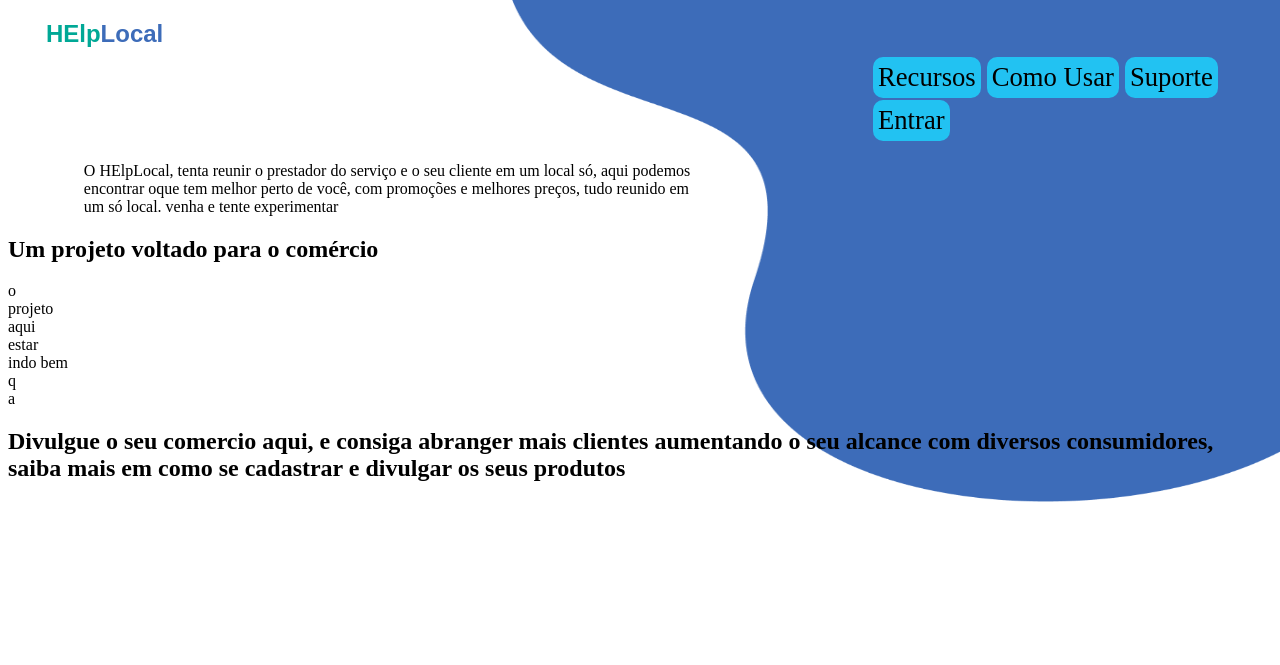
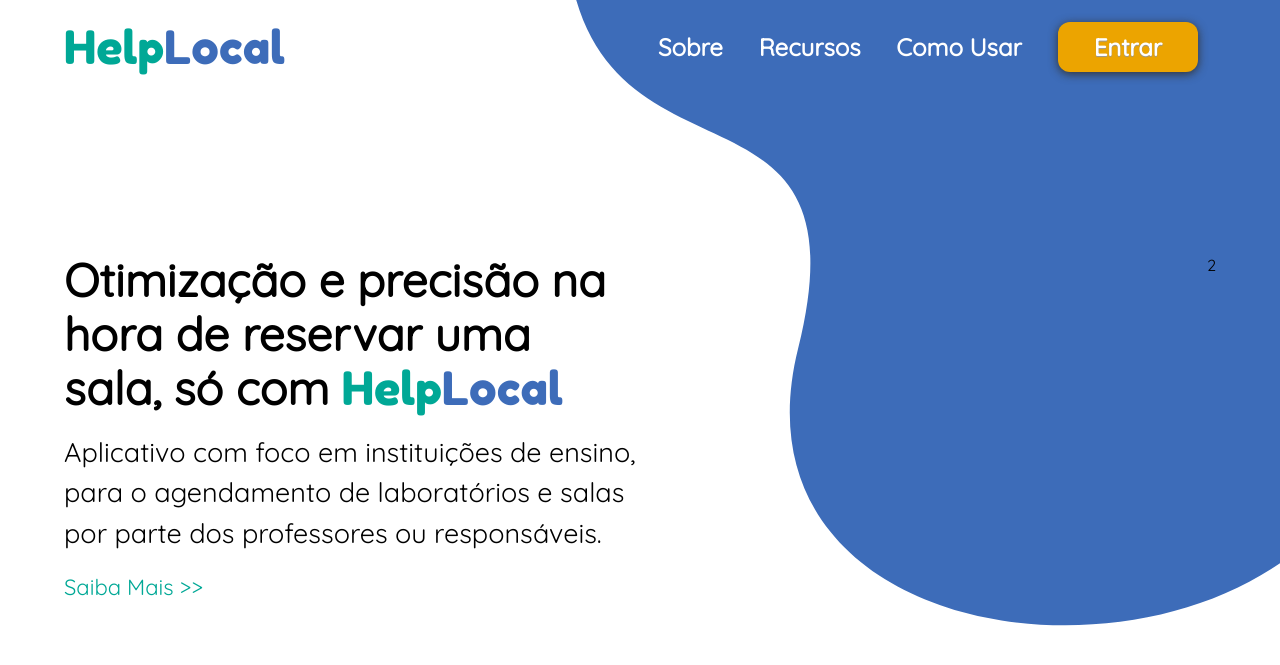
Before and after one commit to rign0002/Hackathon-Sebrae, a PHP site: page / in a window 1280 px wide. Shown: the top 665 px of the page. Run offline with PHP 8.4, Linux system fonts and the light colour scheme.

Commit message:
terminei a pagina inicial

```diff
--- a/css/style.css
+++ b/css/style.css
@@ -1,59 +1,137 @@
-/* MEnu */
-nav#menu h1{
-    display: none;
+@import url('https://fonts.googleapis.com/css?family=Fredoka+One|Quicksand&display=swap');
+
+/***********************************
+             Padrão
+***********************************/
+* {
+    padding: 0;
+    margin: 0;
+    box-sizing: border-box;
 }
 
-nav#menu {
-    display: block;
+html {
+    font-size: 16px;
+    line-height: 1.5;
+    font-family: 'Quicksand', sans-serif;
 }
 
-nav#menu ul{
-    position: absolute;
-    top: 5%;
-    left: 65%;
+body {
+    background: url(../img/Fundo-azul.svg) no-repeat;
+    background-position: top right;
+    background-size: 55%;
 }
 
-nav#menu li{
+/**** Layout ****/
+
+#interface {
+    padding: 1%;
+    margin: 0 4%;
+    display: grid;
+    grid-template-areas: "a a" "b c";
+}
+
+.grid1 {
+    grid-area: a;
+    min-height: 30vh;
+}
+
+.grid2 {
+    grid-area: b;
+    width: 50%;
+}
+
+.grid3 {
+    grid-area: c;
+}
+
+/***********************************
+                NAV
+***********************************/
+
+#barra-superior {
+    display: flex;
+    align-items: center;
+    justify-content: space-around;
+}
+
+#menu {
+    display: flex;
+    justify-content: space-evenly;
+    width: 100%;
+}
+
+#logo {
+    width: 50%;
+}
+
+#lista-navegacao {
+    display: flex;
+    width: 50%;
+    align-items: baseline;
+    justify-content: space-around;
+    list-style-type: none;
+    color: white;
+    font-weight: 900;
+    font-size: 24px;
+}
+
+#lista-navegacao > #entrar {
+    background-color: #ECA400;
+    padding: 7px 36px;
+    border-radius: 12px;
+    text-shadow: 0px 1px 1px rgb(150,150,150);
+    box-shadow: 0px 2px 10px rgb(50,50,50);
     text-decoration: none;
-    background-color: #22C2F2;
-    display: inline-block;
-    font-size: 20pt;
-    padding: 5px;
-    margin: 1px;
-    transition: 1s;
-    border-radius: 10px;
+    color: white;
+}
+
+/***********************************
+                CORPO
+***********************************/
+
+#titulo1 > h1{
+    font-size: 46px;
+    line-height: 54px;
+    margin-bottom: 3%;
+}
+
+#titulo1 > p:first-of-type {
+    font-size: 27px;
+    font-weight: 100;
+    margin-bottom: 3%;
+}
+
+#titulo1 > p:last-of-type {
+    color: #00A896;
+    font-size: 22px;
 }
 
 
-nav#menu li:hover{
-    background-color: cadetblue;
+
+
+
+
+/***********************************
+            A PARTE
+***********************************/
+
+.help-local {
+    font-size: 46px;
+    font-family: 'Fredoka One';
+    font-weight: 100;
 }
 
-/* Logo */
-
-h1#logo {
+.verde {
     color: #00A896;
-    font-family: 'Quicksand', sans-serif;
-    font-size: 27;
-    margin-left: 3%;
 }
 
-h1#logo span{
+.azul {
     color: #3D6CB9;
 }
 
-/* Interface */
 
-body{
-    background-image: url(img/Vector\ 2.png);
-    background-repeat: no-repeat;
-    background-position-x: 100%;
-    background-size: 60% 100%;
-}
 
-section#titulo-01 {
-    width: 48%;
-    height: 40%;
-    margin-top: 9%;
-    margin-left: 6%;
-}
+
+/***********************************
+            MEDIA QUERIES
+***********************************/
--- a/index.html
+++ b/index.html
@@ -2,32 +2,35 @@
 <html lang="pt-br">
 <head>
 <meta charset="UTF-8">
-<title>HElpLocal</title>
+<title>HelpLocal</title>
 <link rel="stylesheet" href="css/style.css">
 </head>
 <body>
     <section id="interface">
-<header>
-    <nav id="menu">
-        <h1>Menu principal</h1>
-        <ul>
+        <header class="grid1">
+            <nav id="barra-superior">
+                <h1 id="logo" class="help-local">
+                    <span class="verde">Help</span><span class="azul">Local</span>
+                </h1>
+                <ul id="lista-navegacao">
+                    <li>Sobre</li>
                     <li>Recursos</li>
                     <li>Como Usar</li>
-            <li>Suporte</li>
-            <li><span>Entrar</span></li>
+                    <a href="/cadastro.html" id="entrar"><li>Entrar</li></a>
                 </ul>
             </nav>
         </header>
-<h1 id="logo">HElp<span>Local</span></h1>
-<section id="titulo-01">
-    <p>O HElpLocal, tenta reunir o prestador do serviço e o seu cliente em um local só, aqui podemos encontrar oque tem melhor perto de você, com promoções e melhores preços, tudo reunido em um só local. venha e tente experimentar</p>
+        <section id="titulo1" class="grid2">
+            <h1>Otimização e precisão na hora de reservar uma sala, só com
+                <span class=help-local>
+                    <span class="verde">Help</span><span class="azul">Local</span>
+                </span>
+            </h1>
+            <p>Aplicativo com foco em instituições de ensino, para o agendamento de laboratórios e salas por parte dos professores ou responsáveis.</p>
+            <p>Saiba Mais >></p>
         </section>
-<section id="interface-2">
-    <h2>Um projeto voltado para o comércio</h2>
-    <p>o <br> projeto <br> aqui <br> estar <br> indo bem <br> q <br> a <br></p>
-</section>
-<section id="interface-03">
-    <h2>Divulgue o seu comercio aqui, e consiga abranger mais clientes aumentando o seu alcance com diversos consumidores, saiba mais em como se cadastrar e divulgar os seus produtos</h2>
+        <section class="grid3">
+            <p>2</p>
         </section>
     </section>
 </body>
```
Also changed, not shown: img/Fundo-azul.svg (added), img/Vector (1).png (deleted), img/Vector 2.png (deleted). Lines whose indentation alone changed are shown as unchanged.
